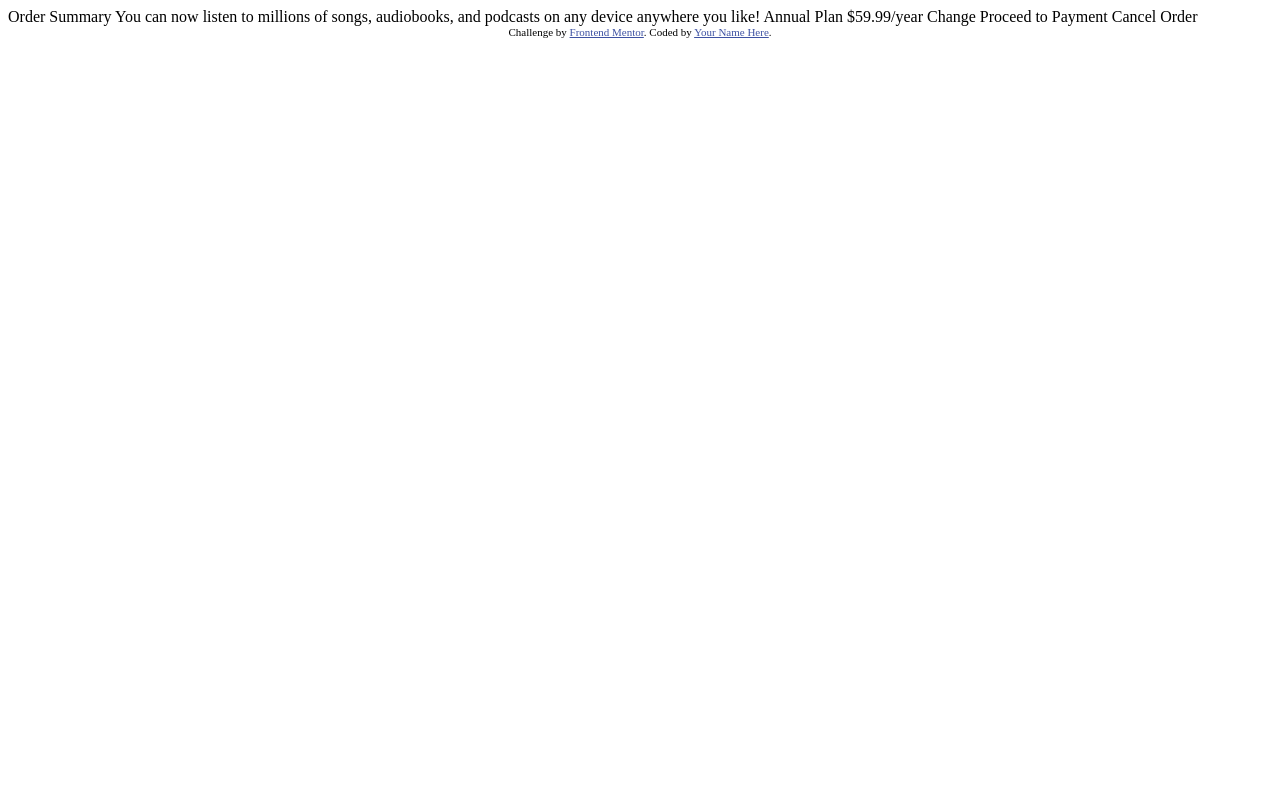
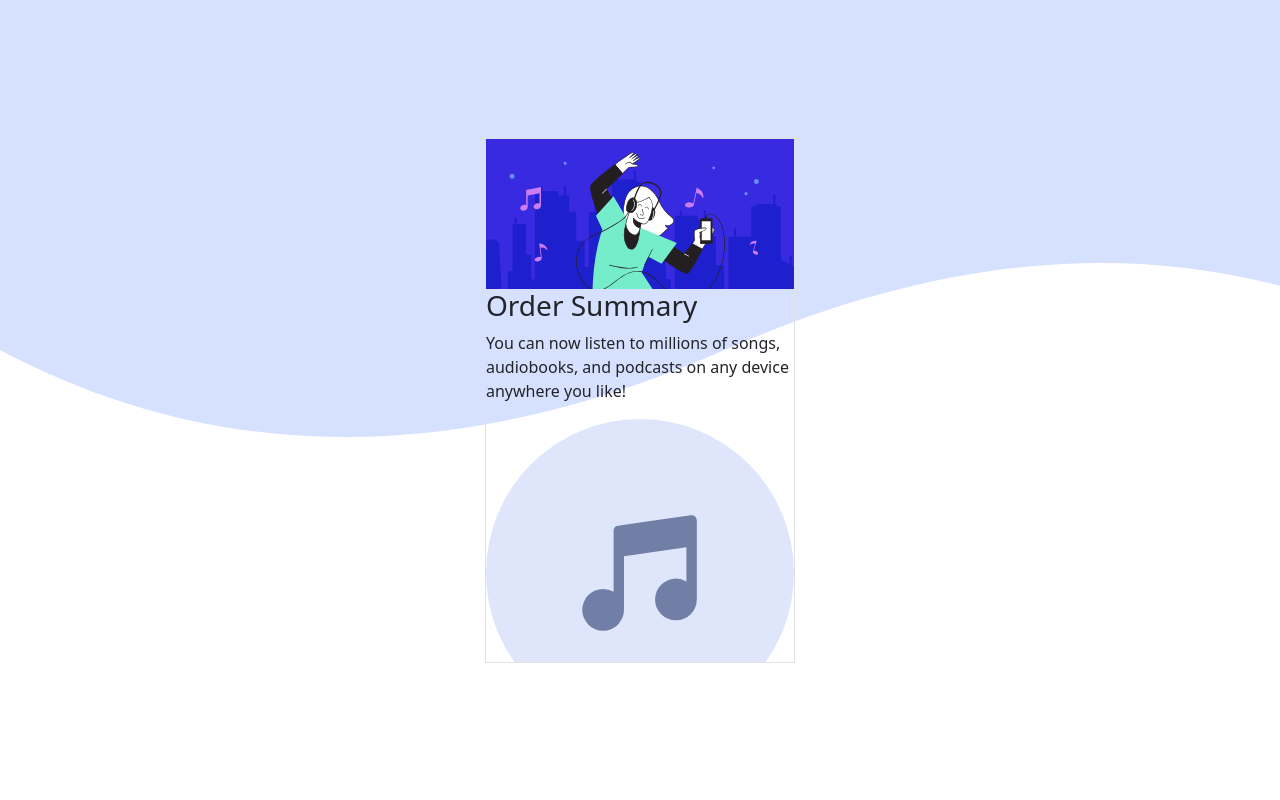
Before and after one commit to AsumVictor/order-summary-card, a plain HTML site: page index.html in a window 1280 px wide. Drawn offline with Linux system fonts and the light colour scheme.

Commit message:
Added layout and informations

```diff
--- a/index.html
+++ b/index.html
@@ -1,37 +1,48 @@
 <!DOCTYPE html>
-<html lang="en">
+<html>
 <head>
   <meta charset="UTF-8">
   <meta name="viewport" content="width=device-width, initial-scale=1.0"> <!-- displays site properly based on user's device -->
-
+ <link rel="stylesheet" href="style.css">
+ <link rel="stylesheet" href="bootstrap.css">
   <link rel="icon" type="image/png" sizes="32x32" href="./images/favicon-32x32.png">
 
   <title>Frontend Mentor | Order summary card</title>
 
-  <!-- Feel free to remove these styles or customise in your own stylesheet 👍 -->
-  <style>
-    .attribution { font-size: 11px; text-align: center; }
-    .attribution a { color: hsl(228, 45%, 44%); }
-  </style>
 </head>
 <body>
+   <main class="">
+    <div class="container-fluid justify-content-center align-items-center d-flex">
+       <div class="row justify-content-center align-items-center d-flex">
+        <div class="col-12 justify-content-center align-items-center d-flex">
+          <div class="orderCard border" style="height: 525px;width:310px;">
+            <img src="images/illustration-hero.svg" style="width:100% ;" srcset="images/illustration-hero.svg">
+             <article>
+                <h3>Order Summary</h3>
+                <p>You can now listen to millions of songs, audiobooks, and podcasts on any
+                device anywhere you like!</p>
+             </article>
+              <div class="row">
+                 <img src="images/icon-music.svg" alt="images/icon-music.svg" srcset="images/icon-music.svg">
+                  <section>
+                    Annual Plan <br> $59.99/year
+                  </section>
+                  <p>Change</p>
+              </div>
+              <button>  Proceed to Payment</button>
+              <div class="cancel">
+                <h6>  Cancel Order</h6>
+              </div>
+        </div>
+       </div>
+    </div>
+     </div>
 
-  Order Summary
+   </main>
 
-  You can now listen to millions of songs, audiobooks, and podcasts on any
-  device anywhere you like!
 
-  Annual Plan
-  $59.99/year
+    <!--<div class="attribution">
+    Challenge by <a href="https://www.frontendmentor.io?ref=challenge" target="_blank">Frontend Mentor</a>.
 
-  Change
-
-  Proceed to Payment
-  Cancel Order
-
-  <div class="attribution">
-    Challenge by <a href="https://www.frontendmentor.io?ref=challenge" target="_blank">Frontend Mentor</a>.
-    Coded by <a href="#">Your Name Here</a>.
-  </div>
 </body>
 </html>
--- a/style.css
+++ b/style.css
@@ -0,0 +1,20 @@
+*{
+    margin:0% ;
+    box-sizing: border-box;
+}
+
+body{
+    background-image: url("images/pattern-background-desktop.svg");
+    background-repeat: no-repeat;
+}
+
+.container-fluid{
+    height: 100%;
+    width: 100%;
+    position: fixed;
+    overflow: scroll;
+}
+
+.orderCard{
+    overflow: hidden;
+}
```
